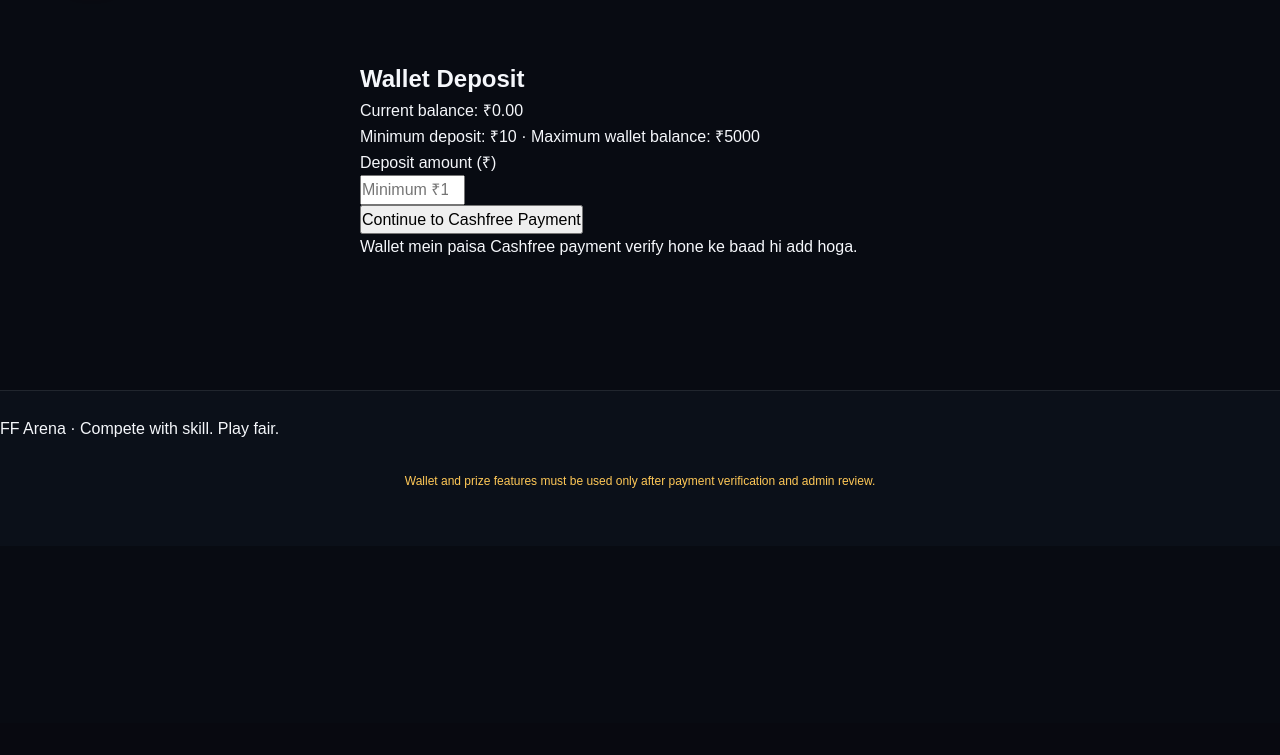
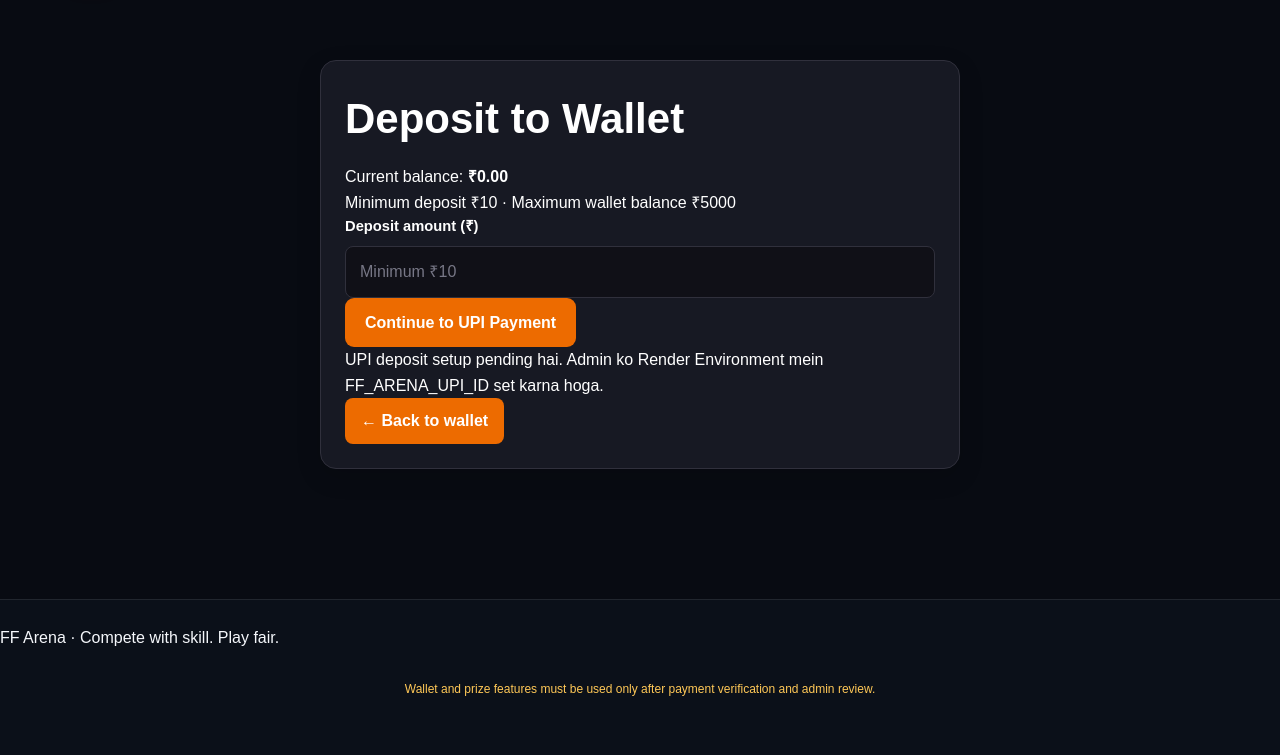
Before and after one commit to workload139-creator/FREEFIRE-TOURANAMENT-, a Django app: page /accounts/wallet/deposit/ in a window 1280 px wide. Shown: the part 77-832 px from the top of the page. Before the commit the page ends 565 px from the top, so only its background shows below. Run offline with Django 5.2, Linux system fonts and the light colour scheme; the visitor is signed in with stand-in values (Sample User, id 1); data comes from the database, SQL or seed files in the repository.

Commit message:
Add safer UPI deposit and wallet review flow
* Replace Cashfree checkout with pending UPI-intent deposits; show pending deposits in wallet

* Add FF Arena UPI deposit intent page with explicit verification status

* Show player deposit request history in wallet

* Remove Cashfree return/webhook routes from active URL configuration

* Document FF Arena receiving UPI ID setting

* Document UPI manual reconciliation and wallet/admin limitations

* Add stable internal player and admin wallet IDs

* Show wallet IDs in admin wallet lists

* Display player wallet ID on wallet page

* Fix chat tests to use mutual-follow chat rules

```diff
--- a/apps/accounts/admin.py
+++ b/apps/accounts/admin.py
@@ -31,7 +31,7 @@ class CustomUserAdmin(UserAdmin):
 
 @admin.register(Wallet)
 class WalletAdmin(admin.ModelAdmin):
-    list_display = ("user", "balance", "updated_at")
+    list_display = ("wallet_id", "user", "balance", "updated_at")
     search_fields = ("user__username", "user__email")
     readonly_fields = ("balance", "created_at", "updated_at")
 
@@ -88,7 +88,7 @@ class DepositRequestAdmin(admin.ModelAdmin):
 
 @admin.register(AdminWallet)
 class AdminWalletAdmin(admin.ModelAdmin):
-    list_display = ("name", "balance", "updated_at")
+    list_display = ("wallet_id", "name", "balance", "updated_at")
     readonly_fields = ("balance", "created_at", "updated_at")
 
 
--- a/apps/accounts/models.py
+++ b/apps/accounts/models.py
@@ -51,8 +51,13 @@ class Wallet(models.Model):
     created_at = models.DateTimeField(auto_now_add=True)
     updated_at = models.DateTimeField(auto_now=True)
 
+    @property
+    def wallet_id(self):
+        """Stable display ID; this is not a bank account or UPI address."""
+        return f"FFW-{self.pk:06d}" if self.pk else "FFW-PENDING"
+
     def __str__(self):
-        return f"{self.user} - ₹{self.balance}"
+        return f"{self.wallet_id} · {self.user} - ₹{self.balance}"
 
 
 class WalletTransaction(models.Model):
@@ -155,8 +160,13 @@ class AdminWallet(models.Model):
     created_at = models.DateTimeField(auto_now_add=True)
     updated_at = models.DateTimeField(auto_now=True)
 
+    @property
+    def wallet_id(self):
+        """Internal admin ledger ID; not a UPI ID or bank account."""
+        return f"FFADMIN-{self.pk:04d}" if self.pk else "FFADMIN-PENDING"
+
     def __str__(self):
-        return f"{self.name} - ₹{self.balance}"
+        return f"{self.wallet_id} · {self.name} - ₹{self.balance}"
 
 
 class AdminWalletTransaction(models.Model):
--- a/apps/accounts/urls.py
+++ b/apps/accounts/urls.py
@@ -15,6 +15,4 @@ urlpatterns = [
     path("wallet/", views.wallet_view, name="wallet"),
     path("wallet/deposit/", views.deposit_view, name="deposit"),
     path("wallet/withdraw/", views.withdrawal_view, name="withdraw"),
-    path("wallet/cashfree/return/", views.cashfree_return_view, name="cashfree_return"),
-    path("wallet/cashfree/webhook/", views.cashfree_webhook_view, name="cashfree_webhook"),
 ]
--- a/apps/accounts/view.py
+++ b/apps/accounts/view.py
@@ -166,6 +166,7 @@ def wallet_view(request):
             "wallet": wallet,
             "transactions": transactions,
             "withdrawal_requests": withdrawal_requests,
+            "deposit_requests": wallet.deposit_requests.all()[:10],
         },
     )
 
@@ -182,15 +183,23 @@ from .models import DepositRequest, Wallet, WalletTransaction
 
 @login_required
 def deposit_view(request):
+    """Create a pending wallet deposit and open the player's UPI app.
+
+    This does not claim to verify UPI payment. An admin must reconcile the
+    incoming bank/UPI statement and record the bank reference before crediting.
+    """
     import os
-    import uuid
-    from django.urls import reverse
-    from .cashfree import CashfreeError, create_order
+    from urllib.parse import urlencode
 
     wallet, _ = Wallet.objects.get_or_create(user=request.user)
+    upi_id = os.getenv("FF_ARENA_UPI_ID", "").strip()
+    deposit = None
+    upi_uri = ""
 
     if request.method == "POST":
         form = DepositRequestForm(request.POST)
+        if not upi_id:
+            form.add_error(None, "UPI deposit abhi configure nahi hai. Admin se FF_ARENA_UPI_ID set karwayein.")
         if form.is_valid():
             amount = form.cleaned_data["amount"]
             with transaction.atomic():
@@ -207,44 +216,33 @@ def deposit_view(request):
                         "amount",
                         "Wallet limit ₹5000 hai. Pending requests bhi limit mein count hongi.",
                     )
-                    return render(request, "accounts/deposit.html", {"form": form, "wallet": wallet})
-
-                order_id = "ffdep_" + uuid.uuid4().hex
-                deposit = form.save(commit=False)
-                deposit.wallet = wallet
-                deposit.payment_reference = order_id
-                deposit.save()
-
-            return_url = request.build_absolute_uri(reverse("accounts:cashfree_return")) + "?order_id={order_id}"
-            notify_url = request.build_absolute_uri(reverse("accounts:cashfree_webhook"))
-            try:
-                order = create_order(
-                    order_id=order_id,
-                    amount=amount,
-                    user=request.user,
-                    return_url=return_url,
-                    notify_url=notify_url,
-                )
-                session_id = order.get("payment_session_id")
-                if not session_id:
-                    raise CashfreeError("Cashfree ne payment session nahi diya.")
-            except CashfreeError as exc:
-                deposit.status = DepositRequest.Status.REJECTED
-                deposit.save(update_fields=["status"])
-                messages.error(request, str(exc))
-                return redirect("accounts:deposit")
-
-            return render(request, "accounts/cashfree_checkout.html", {
-                "amount": amount,
-                "order_id": order_id,
-                "payment_session_id": session_id,
-                "cashfree_mode": os.getenv("CASHFREE_MODE", "sandbox").strip().lower(),
-            })
+                else:
+                    deposit = DepositRequest.objects.create(
+                        wallet=wallet,
+                        amount=amount,
+                        payment_reference="",
+                    )
+                    upi_uri = "upi://pay?" + urlencode({
+                        "pa": upi_id,
+                        "pn": "FF Arena",
+                        "am": f"{amount:.2f}",
+                        "cu": "INR",
+                        "tn": f"FF Arena wallet deposit {deposit.pk}",
+                    })
+                    messages.info(
+                        request,
+                        "UPI payment karein. Wallet mein paisa tabhi aayega jab admin actual bank receipt verify karega.",
+                    )
     else:
         form = DepositRequestForm()
 
-    return render(request, "accounts/deposit.html", {"form": form, "wallet": wallet})
-
+    return render(request, "accounts/deposit.html", {
+        "form": form,
+        "wallet": wallet,
+        "deposit": deposit,
+        "upi_id": upi_id,
+        "upi_uri": upi_uri,
+    })
 
 def _finalize_cashfree_deposit(order_id):
     from django.core.exceptions import ValidationError
--- a/templates/accounts/deposit.html
+++ b/templates/accounts/deposit.html
@@ -1,18 +1,35 @@
-
 {% extends "base.html" %}
 
+{% block title %}Wallet Deposit | FF Arena{% endblock %}
+
 {% block content %}
-<section style="max-width:600px; margin:40px auto; padding:20px;">
-    <h1>Wallet Deposit</h1>
-    <p>Current balance: ₹{{ wallet.balance }}</p>
-    <p>Minimum deposit: ₹10 · Maximum wallet balance: ₹5000</p>
+<section class="container" style="max-width:680px;margin:40px auto;padding:20px">
+    <div class="tournament-card" style="padding:24px;border-radius:16px">
+        <h1>Deposit to Wallet</h1>
+        <p>Current balance: <strong>₹{{ wallet.balance }}</strong></p>
+        <p>Minimum deposit ₹10 · Maximum wallet balance ₹5000</p>
 
-    <form method="post">
-        {% csrf_token %}
-        <p><label for="{{ form.amount.id_for_label }}">Deposit amount (₹)</label><br>{{ form.amount }}{{ form.amount.errors }}</p>
-        <button type="submit">Continue to Cashfree Payment</button>
-    </form>
-
-    <p>Wallet mein paisa Cashfree payment verify hone ke baad hi add hoga.</p>
+        {% if deposit and upi_uri %}
+            <h2>Pay ₹{{ deposit.amount }} using your UPI app</h2>
+            <p>Deposit request #{{ deposit.pk }} is pending verification.</p>
+            <p>Pay to FF Arena UPI ID: <strong>{{ upi_id }}</strong></p>
+            <p><a class="button button-primary" href="{{ upi_uri }}">Open UPI App &amp; Pay ₹{{ deposit.amount }}</a></p>
+            <p>Payment karne ke baad admin bank statement se payment verify karega. Verification se pehle wallet balance add nahi hoga. Same payment dobara mat karein.</p>
+        {% else %}
+            <form method="post">
+                {% csrf_token %}
+                {{ form.non_field_errors }}
+                <div class="form-group">
+                    <label for="{{ form.amount.id_for_label }}">Deposit amount (₹)</label>
+                    {{ form.amount }}{{ form.amount.errors }}
+                </div>
+                <button type="submit" class="button button-primary">Continue to UPI Payment</button>
+            </form>
+            {% if not upi_id %}
+                <p role="alert">UPI deposit setup pending hai. Admin ko Render Environment mein FF_ARENA_UPI_ID set karna hoga.</p>
+            {% endif %}
+        {% endif %}
+        <p><a href="{% url 'accounts:wallet' %}">← Back to wallet</a></p>
+    </div>
 </section>
 {% endblock %}
```
Also changed, not shown: apps/chat/tests.py (+5 -7 lines), templates/accounts/wallet.html (+12 -0 lines), README.md, 1 other file.
